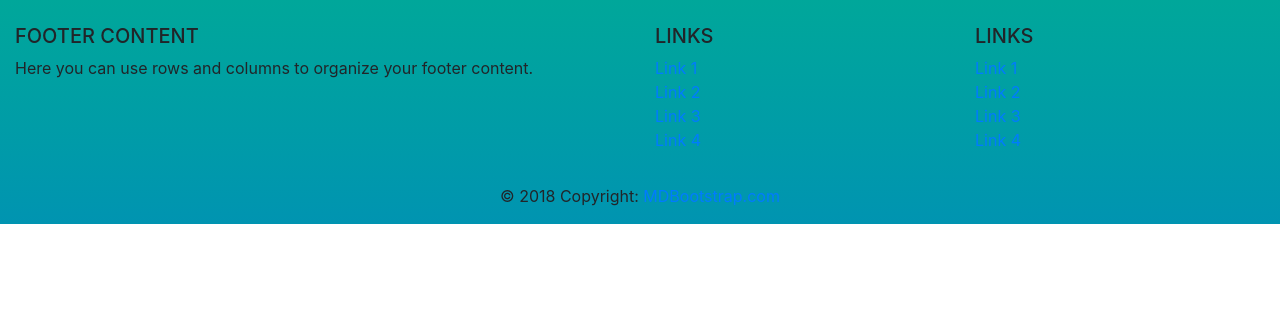
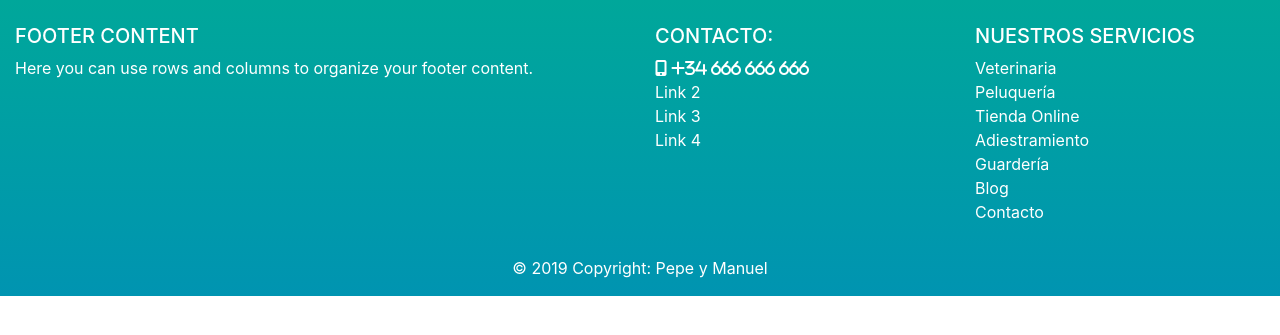
Before and after one commit to manu-lopez/web_veterinaria, a PHP site: page /footer.html in a window 1280 px wide. Shown: the top 335 px of the page. Run offline with PHP 8.4, Linux system fonts and the light colour scheme; some libraries are stand-ins or nearby versions.

Commit message:
actualiza footer

```diff
--- a/footer/footer.css
+++ b/footer/footer.css
@@ -1,5 +1,10 @@
 footer {
     background: rgb(0, 167, 154);
     background: linear-gradient(180deg, rgba(0, 167, 154, 1) 0%, rgba(0, 148, 177, 1) 100%);
+    color: white;
+}
 
+h5,
+a{
+    color:white;
 }
--- a/footer/footer.html
+++ b/footer/footer.html
@@ -1,13 +1,17 @@
 <!DOCTYPE html>
 <html lang="en">
+
 <head>
     <meta charset="UTF-8">
     <meta name="viewport" content="width=device-width, initial-scale=1.0">
     <meta http-equiv="X-UA-Compatible" content="ie=edge">
     <title>Document</title>
-    <link rel="stylesheet" href="https://stackpath.bootstrapcdn.com/bootstrap/4.3.1/css/bootstrap.min.css" integrity="sha384-ggOyR0iXCbMQv3Xipma34MD+dH/1fQ784/j6cY/iJTQUOhcWr7x9JvoRxT2MZw1T" crossorigin="anonymous">
+    <link rel="stylesheet" href="https://stackpath.bootstrapcdn.com/bootstrap/4.3.1/css/bootstrap.min.css"
+        integrity="sha384-ggOyR0iXCbMQv3Xipma34MD+dH/1fQ784/j6cY/iJTQUOhcWr7x9JvoRxT2MZw1T" crossorigin="anonymous">
     <link rel="stylesheet" href="footer.css">
+    <script src="https://kit.fontawesome.com/327a9188e5.js" crossorigin="anonymous"></script>
 </head>
+
 <body>
 
     <footer class="page-footer font-small blue pt-4">
@@ -34,11 +38,11 @@
                 <div class="col-md-3 mb-md-0 mb-3">
 
                     <!-- Links -->
-          <h5 class="text-uppercase">Links</h5>
+                    <h5 class="text-uppercase">Contacto:</h5>
 
                     <ul class="list-unstyled">
                         <li>
-              <a href="#!">Link 1</a>
+                                <i class="fas fa-mobile-alt"> +34 666 666 666</i>
                         </li>
                         <li>
                             <a href="#!">Link 2</a>
@@ -58,20 +62,30 @@
                 <div class="col-md-3 mb-md-0 mb-3">
 
                     <!-- Links -->
-          <h5 class="text-uppercase">Links</h5>
+                    <h5 class="text-uppercase">Nuestros servicios</h5>
 
-          <ul class="list-unstyled">
+                    <ul class="list-unstyled enlaces">
                         <li>
-              <a href="#!">Link 1</a>
+                            <a href="#!">Veterinaria</a>
                         </li>
                         <li>
-              <a href="#!">Link 2</a>
+                            <a href="#!">Peluquería</a>
                         </li>
                         <li>
-              <a href="#!">Link 3</a>
+                            <a href="#!">Tienda Online</a>
                         </li>
                         <li>
-              <a href="#!">Link 4</a>
+                            <a href="#!">Adiestramiento</a>
+                        </li>
+                        <li>
+                            <a href="#!">Guardería</a>
+                        </li>
+                        <li>
+                        <li>
+                            <a href="#!">Blog</a>
+                        </li>
+                        <li>
+                            <a href="#!">Contacto</a>
                         </li>
                     </ul>
 
@@ -85,12 +99,13 @@
         <!-- Footer Links -->
 
         <!-- Copyright -->
-    <div class="footer-copyright text-center py-3">© 2018 Copyright:
-      <a href="https://mdbootstrap.com/education/bootstrap/"> MDBootstrap.com</a>
+        <div class="footer-copyright text-center py-3 footer">© 2019 Copyright:
+            <a href="https://github.com/jab95">Pepe</a> y <a href="https://github.com/manu-lopez">Manuel</a>
         </div>
         <!-- Copyright -->
 
     </footer>
     <!-- Footer -->
 </body>
+
 </html>
```
Lines whose indentation alone changed are shown as unchanged.
